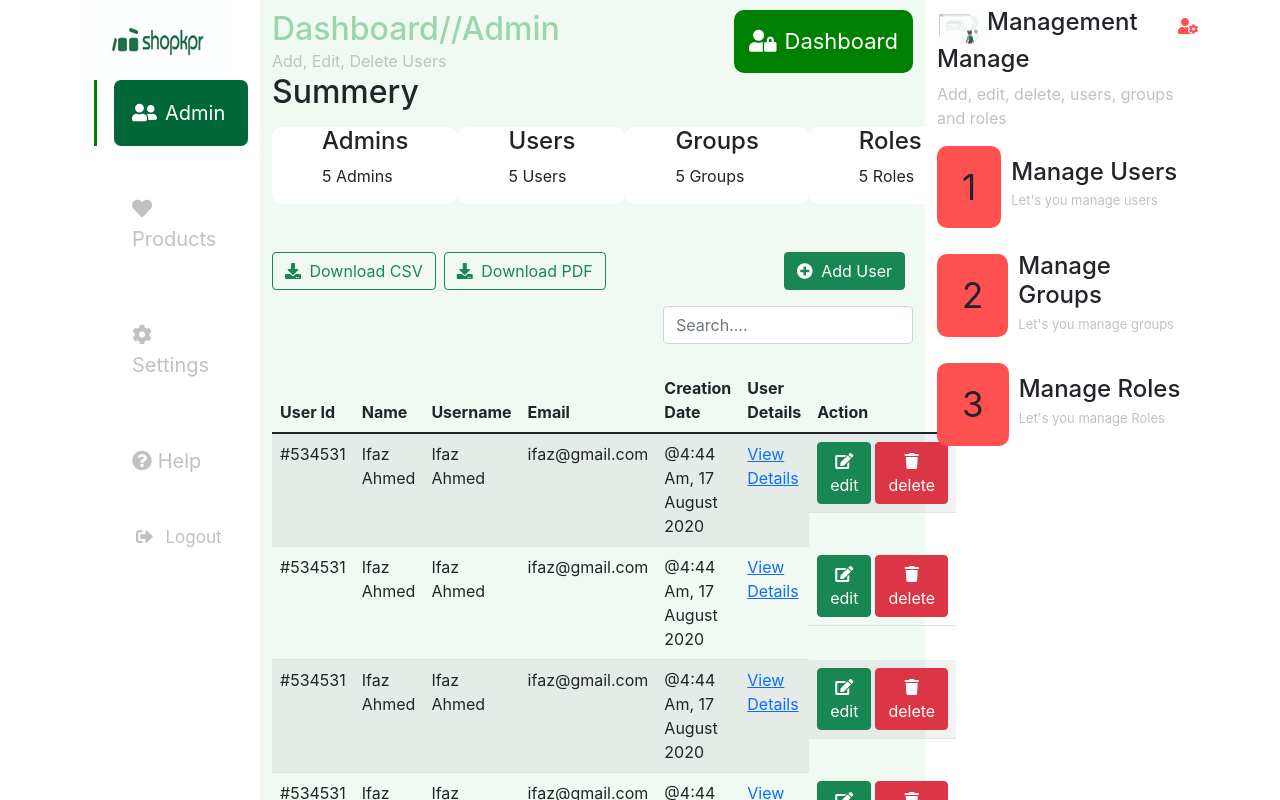
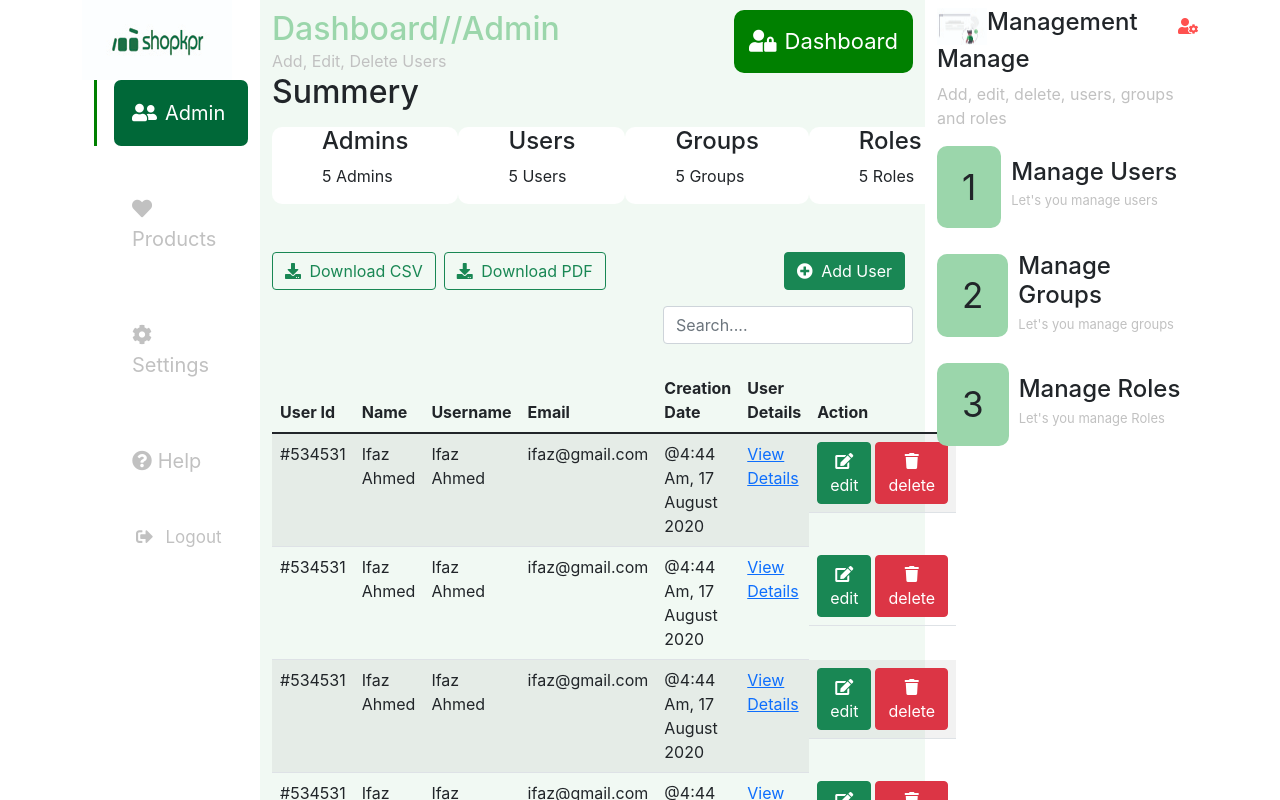
Before and after one commit to mdnakibul/manage-team, a React (Create React App) app: page / in a window 1280 px wide. Shown: the top 800 px of the page. Built offline with nearby package versions, Linux system fonts and the light colour scheme.

Commit message:
conditionally  style change

```diff
--- a/src/components/RightSidebar/RightSidebar.css
+++ b/src/components/RightSidebar/RightSidebar.css
@@ -1,6 +1,5 @@
 .number {
     font-size: 35px;
-    background: #FF514F;
     padding: 15px 25px;
     border-radius: 10px;
     margin-right: 10px;
--- a/src/components/RightSidebar/RightSidebar.js
+++ b/src/components/RightSidebar/RightSidebar.js
@@ -1,4 +1,4 @@
-import React from 'react';
+
 import management from '../../image/management.jpg';
 import './RightSidebar.css';
 import products from '../../image/products.jpg'
@@ -7,18 +7,21 @@ import tickets from '../../image/tickets.jpg'
 import leads from '../../image/leads.jpg'
 
 const RightSidebar = () => {
-    const currentURL = window.location.href
+    const currentURL = window.location.href;
     console.log(currentURL);
-
+    const userURL = 'http://localhost:3000/dash-board/admin/manage-user';
+    const groupURL = 'http://localhost:3000/dash-board/admin/manage-group';
+    const roleURL = 'http://localhost:3000/dash-board/admin/manage-role';
+    console.log(currentURL === userURL)
     return (
-        <div className="col-md-3" style={{position:'relative'}}>
+        <div className="col-md-3" style={{ position: 'relative' }}>
             {/* Header Part  */}
             <div className="header d-flex align-items-center justify-content-between mt-2">
                 <div className="d-flex">
                     <img src={management} alt="management" />
                     <h4>Management</h4>
                 </div>
-                <span className="fas fa-user-cog" style={{color:'#FF514F'}}></span>
+                <span className="fas fa-user-cog" style={{ color: '#FF514F' }}></span>
             </div>
             <h4>Manage</h4>
             <p style={{ color: '#C1C1C1' }}>
@@ -27,7 +30,7 @@ const RightSidebar = () => {
 
             {/* Manage Blocks  */}
             <div className="manage-block d-flex align-items-center mb-4">
-                <div className="number">1</div>
+                <div className="number" style={{background:currentURL===userURL? '#FF514F': '#9BD6AB'}}>1</div>
                 <div className="manage-block-description">
                     <h4>Manage Users</h4>
                     <p>Let's you manage users</p>
@@ -35,7 +38,7 @@ const RightSidebar = () => {
             </div>
 
             <div className="manage-block d-flex align-items-center mb-4">
-                <div className="number">2</div>
+                <div className="number" style={{background:currentURL===groupURL? '#FF514F': '#9BD6AB'}}>2</div>
                 <div className="manage-block-description">
                     <h4>Manage Groups</h4>
                     <p>Let's you manage groups</p>
@@ -43,7 +46,7 @@ const RightSidebar = () => {
             </div>
 
             <div className="manage-block d-flex align-items-center mb-4">
-                <div className="number">3</div>
+                <div className="number" style={{background:currentURL===roleURL? '#FF514F': '#9BD6AB'}}>3</div>
                 <div className="manage-block-description">
                     <h4>Manage Roles</h4>
                     <p>Let's you manage Roles</p>
```
